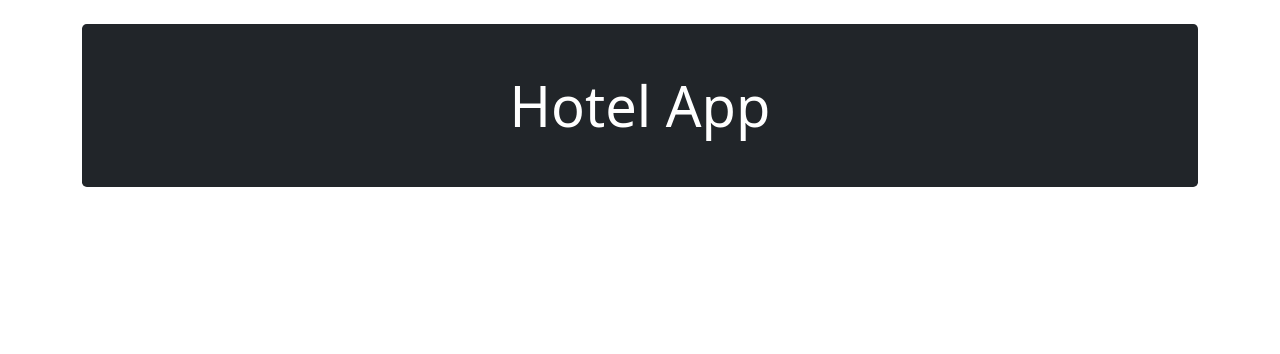
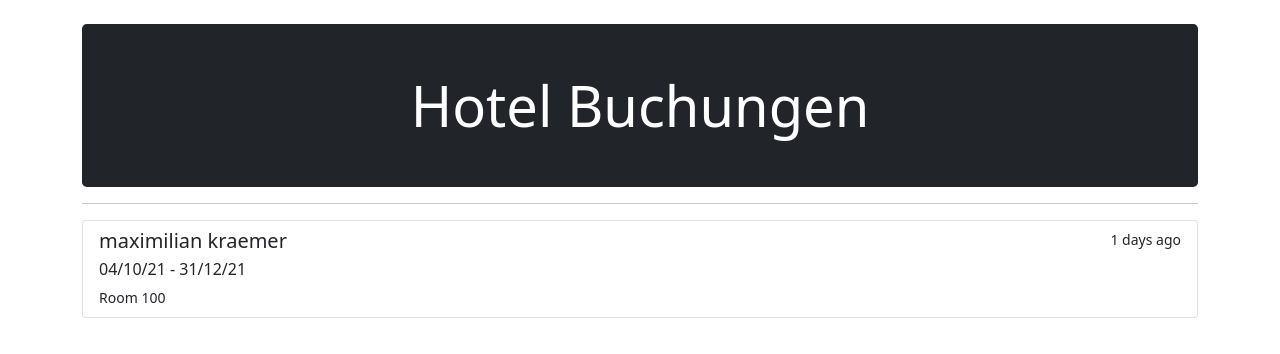
Before and after one commit to MaxKraemer/Hotel-App, an Angular app: page / in a window 1280 px wide. Shown: the top 354 px of the page. Built offline with nearby package versions, Linux system fonts and the light colour scheme.

Commit message:
booking object

```diff
--- a/src/app/app.component.html
+++ b/src/app/app.component.html
@@ -2,4 +2,7 @@
   <div class="h-100 p-5 text-white bg-dark rounded-3 text-center">
     <div class="display-4">{{ title }}</div>
   </div>
+  <hr>
+  <app-bookings></app-bookings>
+
 </div>
--- a/src/app/app.component.ts
+++ b/src/app/app.component.ts
@@ -6,5 +6,5 @@
   styleUrls: ['./app.component.scss']
 })
 export class AppComponent {
-  title = 'Hotel App';
+  title = 'Hotel Buchungen';
 }
--- a/src/app/app.module.ts
+++ b/src/app/app.module.ts
@@ -3,10 +3,12 @@
 
 import { AppRoutingModule } from './app-routing.module';
 import { AppComponent } from './app.component';
+import { BookingsComponent } from './bookings/bookings.component';
 
 @NgModule({
   declarations: [
-    AppComponent
+    AppComponent,
+    BookingsComponent
   ],
   imports: [
     BrowserModule,
--- /dev/null
+++ b/src/app/booking.ts
@@ -0,0 +1,9 @@
+export interface booking {
+
+    id: number;
+    name: string;
+    roomnumber: number;
+    startDate: Date;
+    endDate: Date;
+
+}
--- /dev/null
+++ b/src/app/bookings/bookings.component.html
@@ -0,0 +1,10 @@
+<div class="list-group">
+    <a href="#" class="list-group-item list-group-item-action" aria-current="true">
+      <div class="d-flex w-100 justify-content-between">
+        <h5 class="mb-1">{{ booking.name }}</h5>
+        <small>{{ booking.id }} days ago</small>
+      </div>
+      <p class="mb-1">{{ booking.startDate | date: 'dd/MM/yy' }} - {{ booking.endDate | date: 'dd/MM/yy' }}</p>
+      <small>Room {{ booking.roomnumber }}</small>
+    </a>
+  </div>
--- /dev/null
+++ b/src/app/bookings/bookings.component.ts
@@ -0,0 +1,26 @@
+import { Component, OnInit } from '@angular/core';
+import { booking } from '../booking';
+
+@Component({
+  selector: 'app-bookings',
+  templateUrl: './bookings.component.html',
+  styleUrls: ['./bookings.component.scss']
+})
+export class BookingsComponent implements OnInit {
+
+  constructor() { }
+
+  booking : booking = {
+
+    id: 1,
+    name: "maximilian kraemer",
+    roomnumber: 100,
+    startDate: new Date(),
+    endDate: new Date("2021-12-31")
+
+  }
+
+  ngOnInit(): void {
+  }
+
+}
```
Also changed, not shown: src/app/bookings/bookings.component.scss (added), 1 other file (tests, documents, lock files or other folders).
